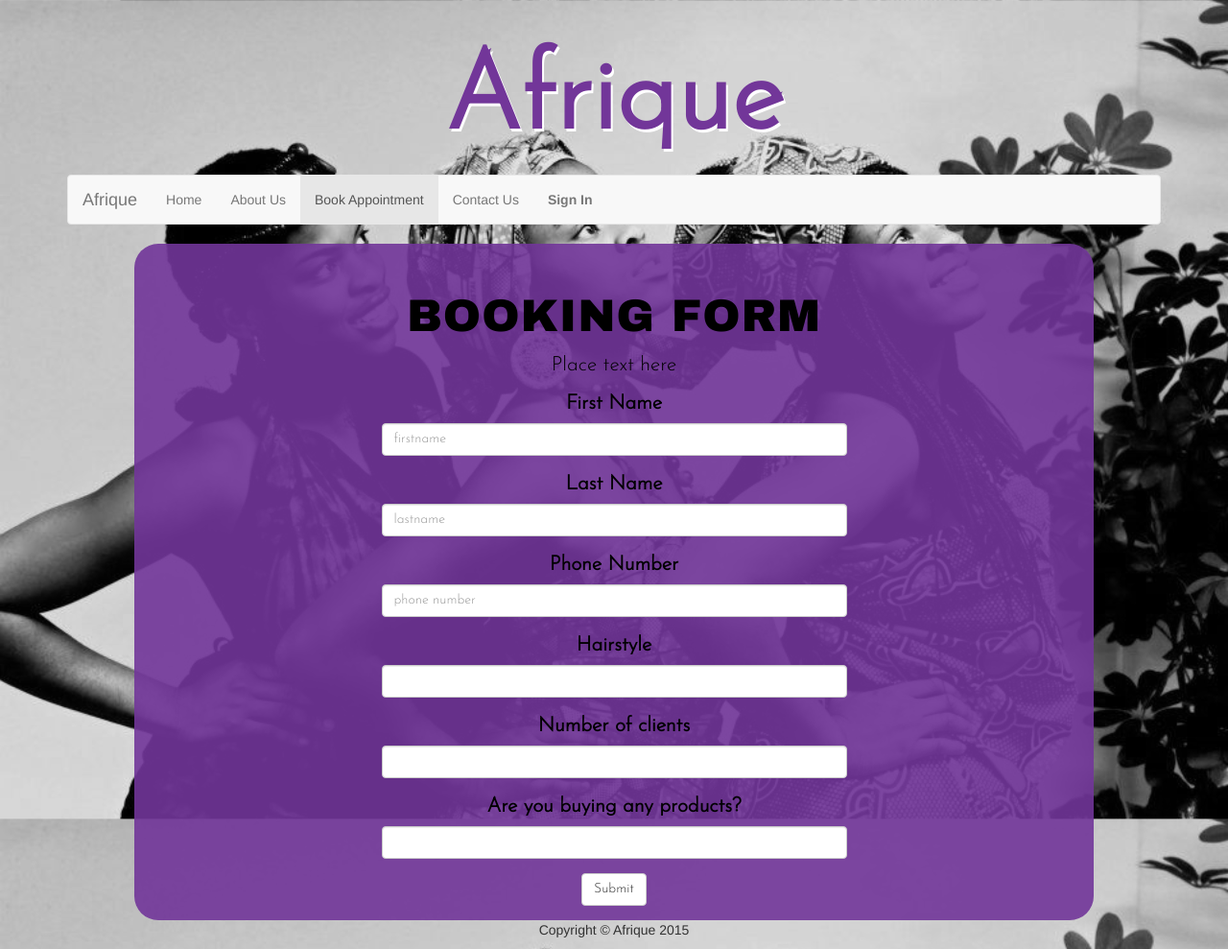
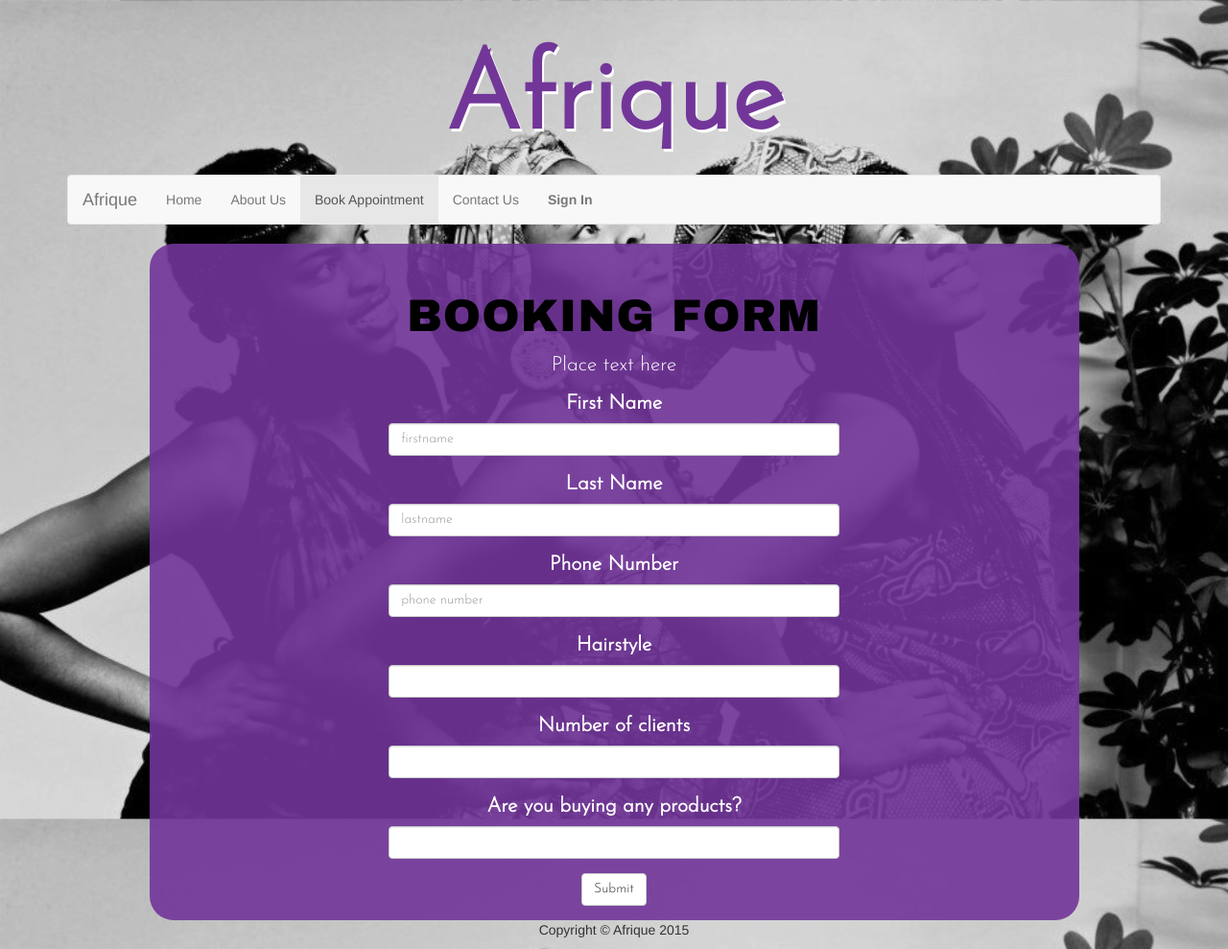
Before and after one commit to oyiza/afrique, a PHP site: page /bookap.php in a window 1280 px wide. Shown: the whole page at 96% size. Run offline with PHP 8.4, Linux system fonts and the light colour scheme; some libraries are stand-ins or nearby versions.

Commit message:
changes to css file

```diff
--- a/bookap.php
+++ b/bookap.php
@@ -68,7 +68,7 @@
 		<div class="row">
 			 <div class="box">
 				<div class="col-lg-12 text-center">
-				<div class="text-center form center-div" id="booking" style="width: 1000px; color: black">
+				<div class="text-center form center-div" id="booking">
 					<!--<hr>--><div><br/></div>
 					<h2 class="intro-text text-center book-head"><strong>Booking Form</strong></h2>
 					<!--<hr>-->
@@ -103,15 +103,15 @@
 							</div>
 						</div>
 						<div class="row">
-						<div class="col-sm-3"></div>
-							<div class="form-group col-sm-6">
+						<div class="col-xs-3"></div>
+							<div class="form-group col-xs-6">
 								<label>Number of clients</label>
 								<input type="number" class="form-control" placeholder="">
 							</div>
 						</div>
 						<div class="row">
-						<div class="col-sm-3"></div>
-							<div class="form-group col-sm-6">
+						<div class="col-xs-3"></div>
+							<div class="form-group col-xs-6">
 								<label>Are you buying any products?</label>
 								<input type="text" class="form-control" placeholder="">
 							</div>
--- a/css/style.css
+++ b/css/style.css
@@ -20,12 +20,13 @@
 	font-size: 800%;
 }
 
-#booking{
+#booking {
 	background: rgb(114,54,153);
 	background: rgba(114,54,153,0.9);
 	color: #fff;
 	font-family: 'Josefin Sans', sans-serif;
 	font-size: 150%;
+	width: 85%;
 }
 
 .aboutthem{
```
